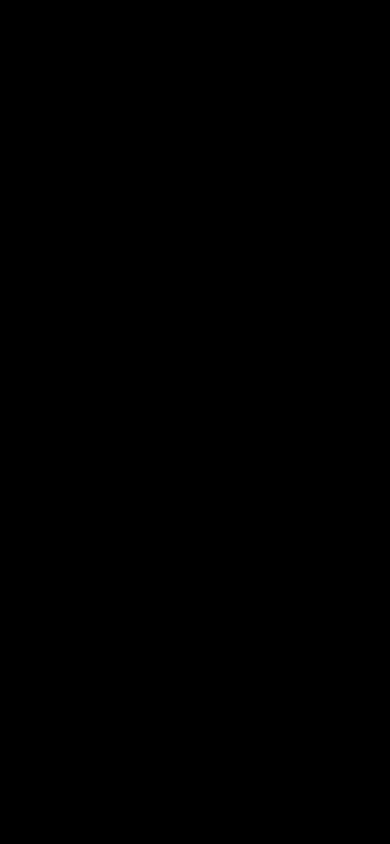
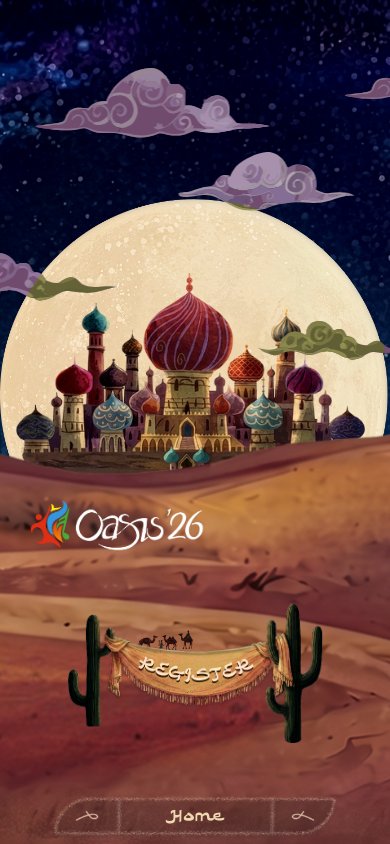
Before and after one commit to dvm-bitspilani/oasis-2026-web, a React (Vite) app: page / in a window 390 px wide. Built offline with nearby package versions, Linux system fonts and the light colour scheme.

Commit message:
mobileFixe

```diff
--- a/package.json
+++ b/package.json
@@ -4,7 +4,7 @@
   "version": "0.0.0",
   "type": "module",
   "scripts": {
-    "dev": "vite",
+    "dev": "vite --host",
     "build": "tsc -b && vite build",
     "lint": "oxlint",
     "preview": "vite preview"
--- a/src/App.tsx
+++ b/src/App.tsx
@@ -49,9 +49,9 @@ export default function App() {
 
   return (
     <>
-       {!entered && (
+       {/* {!entered && (
         <Preloader assets={assets} onEnter={() => setEntered(true)} />
-      )}
+      )}  */}
 
       <AppRoutes />
     </>
--- a/src/pages/Home.tsx
+++ b/src/pages/Home.tsx
@@ -3,7 +3,8 @@ import gsap from "gsap";
 
 import styles from "../styles/Home.module.scss";
 import bg from "../assets/086ee623dc5facfe1545894c42f50d8ec74859c9.jpg";
-import sandImg from "../assets/sand.png";
+import sandImg from "../assets/sandImg.png";
+import sandMob from "../assets/sandMob.png";
 import cloudSmall from "../assets/cloudSmall.svg";
 import cloudBig from "../assets/cloudBig.svg";
 import cloudThree from "../assets/cloudThree.svg";
@@ -46,20 +47,20 @@ const CLOUDS_MOBILE: Cloud[] = [
   { src: cloudSmall, top: "38%", left: "60%", width: "40%", duration: 180 },
   { src: cloudBig, top: "5%", left: "85%", width: "55%", duration: 380 },
 ];
-
-// Adjust to taste — this is the "different colour" the cloud becomes
-// while it's crossing the moon.
+const bgImg = window.innerWidth < 650 ? sandMob : sandImg
 const MOON_CLOUD_TINT =
   "brightness(0.35) sepia(1) hue-rotate(20deg) saturate(5)";
+
 export default function Home() {
   const containerRef = useRef<HTMLDivElement>(null);
   const camelRef = useRef(null);
   const cloudsRef = useRef<HTMLDivElement>(null);
   const cloudRefs = useRef<(HTMLDivElement | null)[]>([]);
+  const castleRef = useRef<HTMLDivElement>(null); // NEW
 
   const moonRef = useRef<HTMLDivElement>(null);
-  const portholeRef = useRef<HTMLDivElement>(null); // clipped circle
-  const portholeInnerRef = useRef<HTMLDivElement>(null); // full-size offset layer
+  const portholeRef = useRef<HTMLDivElement>(null);
+  const portholeInnerRef = useRef<HTMLDivElement>(null);
   const overlayCloudRefs = useRef<(HTMLDivElement | null)[]>([]);
 
   const [isMobile, setIsMobile] = useState(
@@ -74,7 +75,32 @@ export default function Home() {
 
   const CLOUDS = isMobile ? CLOUDS_MOBILE : CLOUDS_DESKTOP;
 
-  // Drives the real clouds (unchanged from before).
+  // NEW: on landing, rise the castle up from below its resting spot.
+  // Because .sand (z-index 3) sits above .castle (z-index 2), the sand
+  // naturally masks the bottom of the castle while it's still low, so
+  // rising it up reads as "emerging out of the sand" with no clip-path.
+  useEffect(() => {
+    const castleEl = castleRef.current;
+    if (!castleEl) return;
+
+    const ctx = gsap.context(() => {
+      gsap.fromTo(
+        castleEl,
+        { yPercent: 60, opacity: 0 },
+        {
+          yPercent: 0,
+          opacity: 1,
+          duration: 1.8,
+          ease: "power3.out",
+          delay: 0.3, // small pause after page load before it rises
+        },
+      );
+    });
+
+    return () => ctx.revert();
+  }, []);
+
+  // Drives the real clouds.
   useEffect(() => {
     const ctx = gsap.context(() => {
       cloudRefs.current.forEach((cloud, i) => {
@@ -104,11 +130,6 @@ export default function Home() {
     // eslint-disable-next-line react-hooks/exhaustive-deps
   }, [isMobile]);
 
-  // NEW: every frame, (1) position the circular porthole exactly over the
-  // moon's live rect, and (2) copy each real cloud's live transform onto
-  // its tinted twin. This is what keeps the overlay glued to both the
-  // moon (even if it shrinks/moves) and the clouds (however they move),
-  // with zero risk of the two tweens drifting apart.
   useEffect(() => {
     let raf: number;
 
@@ -130,10 +151,6 @@ export default function Home() {
         porthole.style.width = `${moonBox.width}px`;
         porthole.style.height = `${moonBox.height}px`;
 
-        // Inner layer is full-container sized, shifted so its (0,0)
-        // lines up with the container's (0,0) — same coordinate space
-        // the real .clouds layer uses — so the % top/left on each
-        // overlay cloud matches the real cloud's % top/left exactly.
         portholeInner.style.top = `${-top}px`;
         portholeInner.style.left = `${-left}px`;
         portholeInner.style.width = `${containerBox.width}px`;
@@ -143,7 +160,6 @@ export default function Home() {
       cloudRefs.current.forEach((real, i) => {
         const overlay = overlayCloudRefs.current[i];
         if (real && overlay) {
-          // Copy the exact live transform GSAP is applying right now.
           overlay.style.transform = real.style.transform;
         }
       });
@@ -170,10 +186,11 @@ export default function Home() {
       <ShootingStars />
 
       <div className={styles.sand} data-sand-parallax>
-        <img src={sandImg} className={styles.sandImg} alt="" />
+        <img src={bgImg} className={styles.sandImg} alt="" />
       </div>
 
-      <div className={styles.castle} data-castle-drown>
+      {/* CHANGED: added castleRef */}
+      <div className={styles.castle} data-castle-drown ref={castleRef}>
         <img src={Castle} className={styles.castleImg} alt="" />
       </div>
 
@@ -197,8 +214,6 @@ export default function Home() {
         <img src={Moon} className={styles.moonImg} alt="" />
       </div>
 
-      {/* Always mounted (not gated on any state), so refs exist from
-         frame 1 and the ticker above can always find them. */}
       <div className={styles.moonCloudOverlay} ref={portholeRef}>
         <div className={styles.moonCloudOverlayInner} ref={portholeInnerRef}>
           {CLOUDS.map((c, i) => (
--- a/src/styles/Home.module.scss
+++ b/src/styles/Home.module.scss
@@ -41,8 +41,9 @@
   bottom: -1%;
   left: 0;
   width: 100%;
-  height: 45%;
+  height: 100%;
   z-index: 3;
+  transform: scaleX(-1);
   overflow: hidden;;
 }
 
@@ -154,15 +155,16 @@
   .castle{
     width: 100vw;
     left: 50%;
-    bottom: 42%;
+    bottom: 41%;
   }
   .sandImg {
-  object-fit: cover;
   // transform: scaleX(-1);
 }
 
 .sand {
-  height: 70%;
+  object-fit: cover;
+  height: 50%;
+
   // left: 1%;
 
 }
@@ -174,7 +176,7 @@
 
   .oasisLogo{
     position: absolute;
-    bottom: 10%;
+    bottom: 12%;
     left:5%;
     height: 50vh;
     width: 50vw;
```
Also changed, not shown: src/assets/sand.png, src/assets/sandMob.png (added), src/styles/Nav.module.scss (line endings or trailing spaces).
